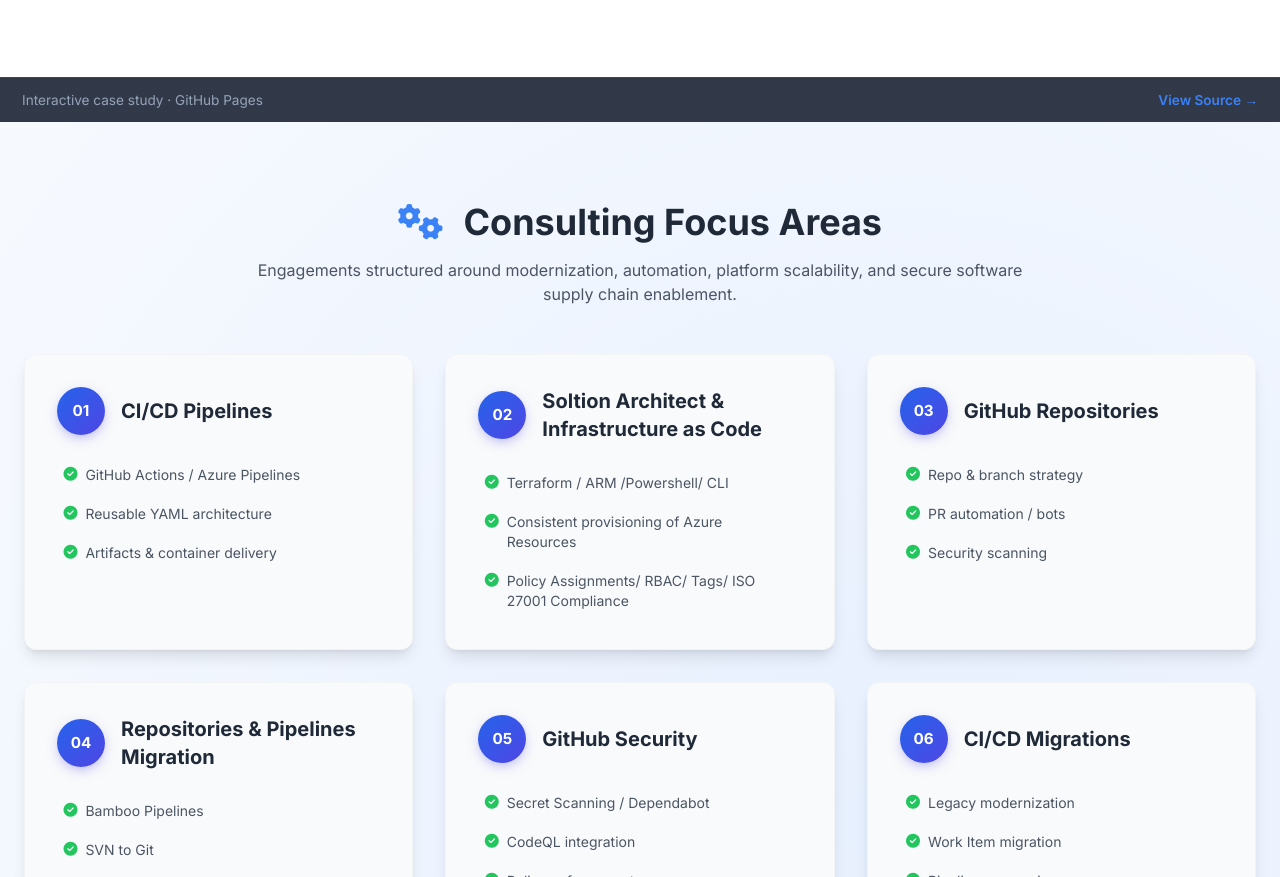
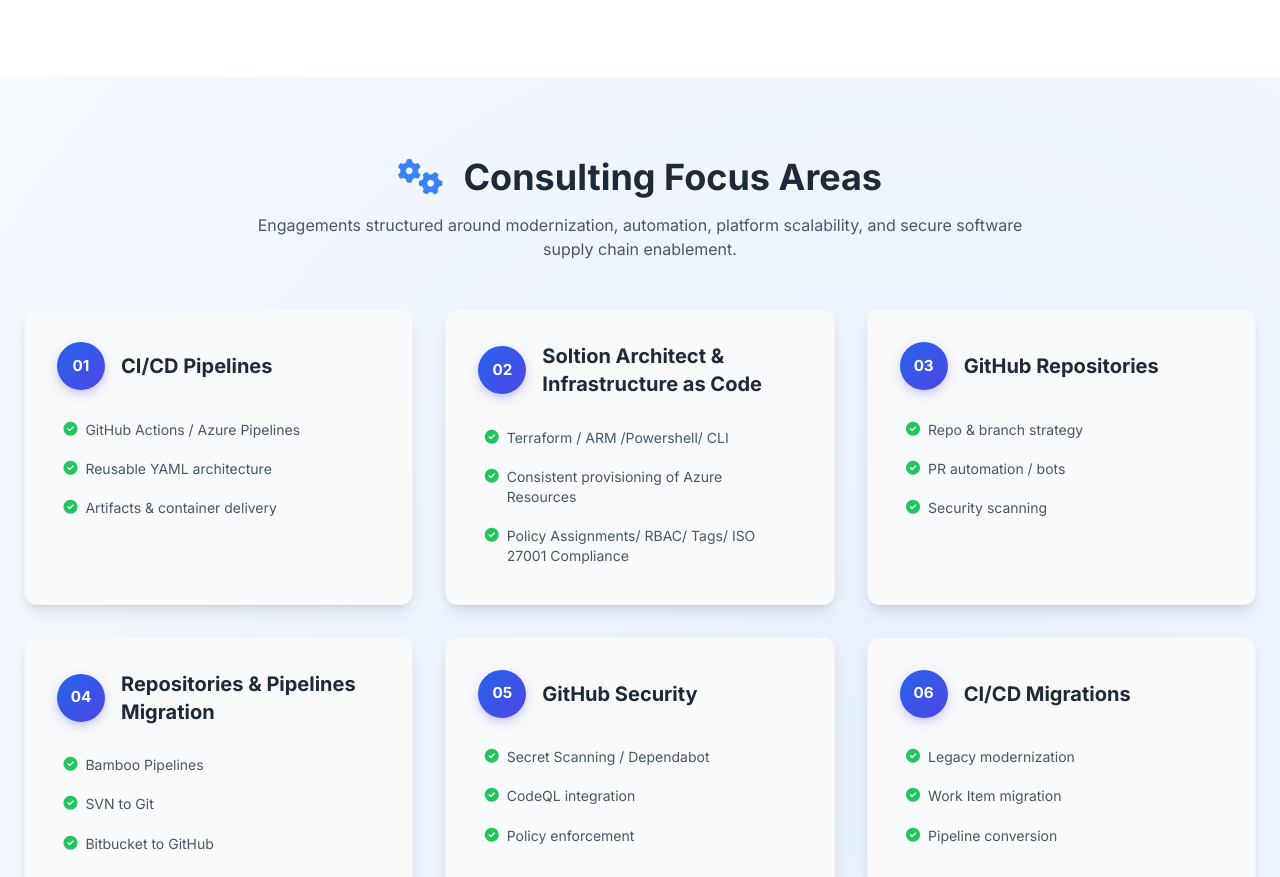
Before and after one commit to taoufikmohamed/taoufikmohamed.github.io, a website: page index.html in a window 1280 px wide. Shown: the part 1353-2230 px from the top of the page. Drawn offline with nearby package versions, Linux system fonts and the light colour scheme; a script that the page names is missing.

Commit message:
Update index.html

```diff
--- a/index.html
+++ b/index.html
@@ -512,39 +512,6 @@
     </div>
   </section>
     <!-- Footer -->
-    <div
-      style="
-        padding: 12px 22px;
-        background: rgba(15, 23, 42, 0.85);
-        backdrop-filter: blur(8px);
-        border-top: 1px solid rgba(255, 255, 255, 0.06);
-        display: flex;
-        justify-content: space-between;
-        align-items: center;
-        gap: 10px;
-        flex-wrap: wrap;
-      "
-    >
-      <span style="color: #94a3b8; font-size: 0.85rem;">
-        Interactive case study · GitHub Pages
-      </span>
-
-      <a
-        href="https://github.com/taoufikmohamed/incidentflow-dist"
-        target="_blank"
-        rel="noopener noreferrer"
-        style="
-          color: #3b82f6;
-          text-decoration: none;
-          font-weight: 600;
-          font-size: 0.85rem;
-        "
-      >
-        View Source →
-      </a>
-    </div>
-  </div>
-</section>
 
   <section id="services" class="py-20 bg-white dark:bg-gray-900 relative overflow-hidden">
     <div class="absolute inset-0 bg-[radial-gradient(circle_at_70%_20%,rgba(59,130,246,.12),transparent_60%)]"></div>
```
